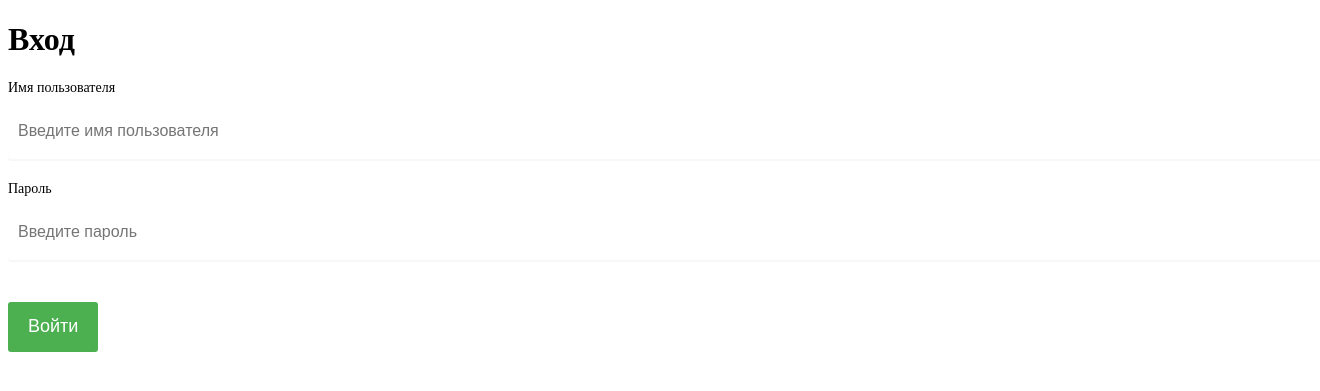
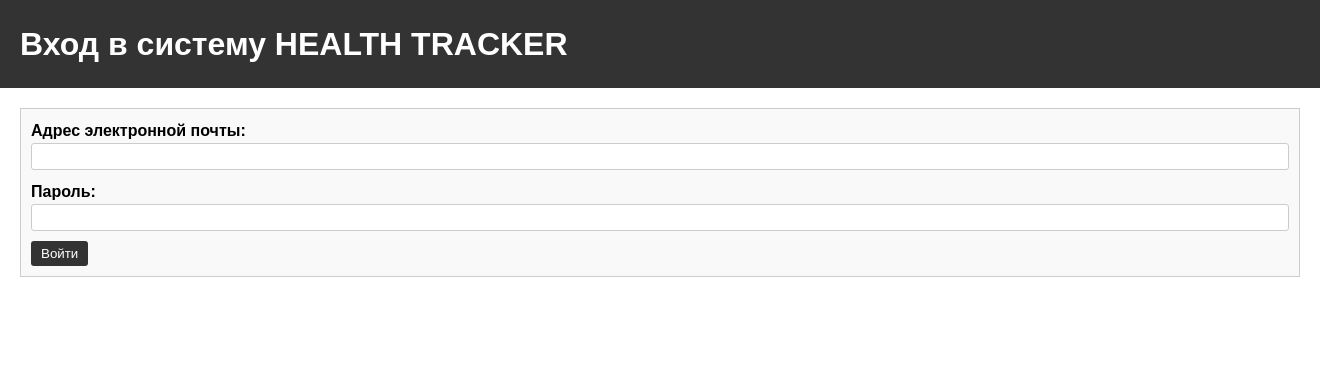
Before and after one commit to annel1d/adaptive-health-tracker, a Flask app: template templates/login.html in a window 1320 px wide; the page is wider, and only the part inside the window is pictured. Shown: the top 391 px of that part. Run offline with Flask 3, Linux system fonts and the light colour scheme; the template is opened without the code that fills it, so the values that code supplies are empty.

Commit message:
003 Login + register pretty forms

```diff
--- a/static/styles.css
+++ /dev/null
@@ -1,38 +0,0 @@
-.form-group {
-  margin-bottom: 20px;
-}
-
-label {
-  display: block;
-  font-size: 14px;
-  margin-bottom: 5px;
-}
-
-input[type="text"],
-input[type="password"] {
-  border: none;
-  border-radius: 3px;
-  box-shadow: inset 0 -2px 1px rgba(0, 0, 0, 0.03);
-  color: #555;
-  font-size: 16px;
-  height: 40px;
-  padding: 10px;
-  width: 100%;
-}
-
-button {
-  background-color: #4CAF50;
-  border: none;
-  border-radius: 3px;
-  color: #fff;
-  cursor: pointer;
-  font-size: 18px;
-  height: 50px;
-  margin-top: 20px;
-  padding: 10px 20px;
-  transition: background-color 0.3s ease;
-}
-
-button:hover {
-  background-color: #3e8e41;
-}
--- /dev/null
+++ b/static/styles4login.css
@@ -0,0 +1,54 @@
+/* общие стили для всей страницы */
+body {
+  font-family: Arial, sans-serif;
+  line-height: 1.5;
+  margin: 0;
+}
+
+/* стили для заголовка страницы */
+header {
+  background-color: #333;
+  color: #fff;
+  padding: 20px;
+}
+
+header h1 {
+  margin: 0;
+}
+
+/* стили для формы входа */
+.login-form {
+  margin: 20px;
+  border: 1px solid #ccc;
+  padding: 10px;
+  background-color: #f9f9f9;
+}
+
+.input-group {
+  display: flex;
+  flex-direction: column;
+  margin-bottom: 10px;
+}
+
+label {
+  font-weight: bold;
+}
+
+input {
+  padding: 5px;
+  border-radius: 3px;
+  border: 1px solid #ccc;
+}
+
+button[type="submit"] {
+  padding: 5px 10px;
+  background-color: #333;
+  color: #fff;
+  border: none;
+  border-radius: 3px;
+  cursor: pointer;
+}
+
+button[type="submit"]:hover {
+  background-color: #555;
+}
--- a/templates/login.html
+++ b/templates/login.html
@@ -1,21 +1,25 @@
 <!DOCTYPE html>
 <html>
 <head>
-    <title>Вход</title>
-    <link rel="stylesheet" type="text/css" href="{{ url_for('static', filename='styles.css') }}">
+    <title>Вход в систему</title>
+    <link rel="stylesheet" href="styles4login.css">
 </head>
 <body>
-<h1>Вход</h1>
-<form method="post" action="{{ url_for('auth') }}">
-    <div class="form-group">
-        <label for="username">Имя пользователя</label>
-        <input type="text" name="username" id="username" placeholder="Введите имя пользователя">
-    </div>
-    <div class="form-group">
-        <label for="password">Пароль</label>
-        <input type="password" name="password" id="password" placeholder="Введите пароль">
-    </div>
-    <button type="submit">Войти</button>
-</form>
+<header>
+    <h1>Вход в систему HEALTH TRACKER</h1>
+</header>
+<main>
+    <form class="login-form" method="POST" action="/login">
+        <div class="input-group">
+            <label for="email">Адрес электронной почты:</label>
+            <input type="text" id="email" name="email">
+        </div>
+        <div class="input-group">
+            <label for="password">Пароль:</label>
+            <input type="password" id="password" name="password">
+        </div>
+        <button type="submit">Войти</button>
+    </form>
+</main>
 </body>
 </html>
```
Also changed, not shown: static/styles4register.css (added, +54 -0 lines), templates/register.html (added, +33 -0 lines).
